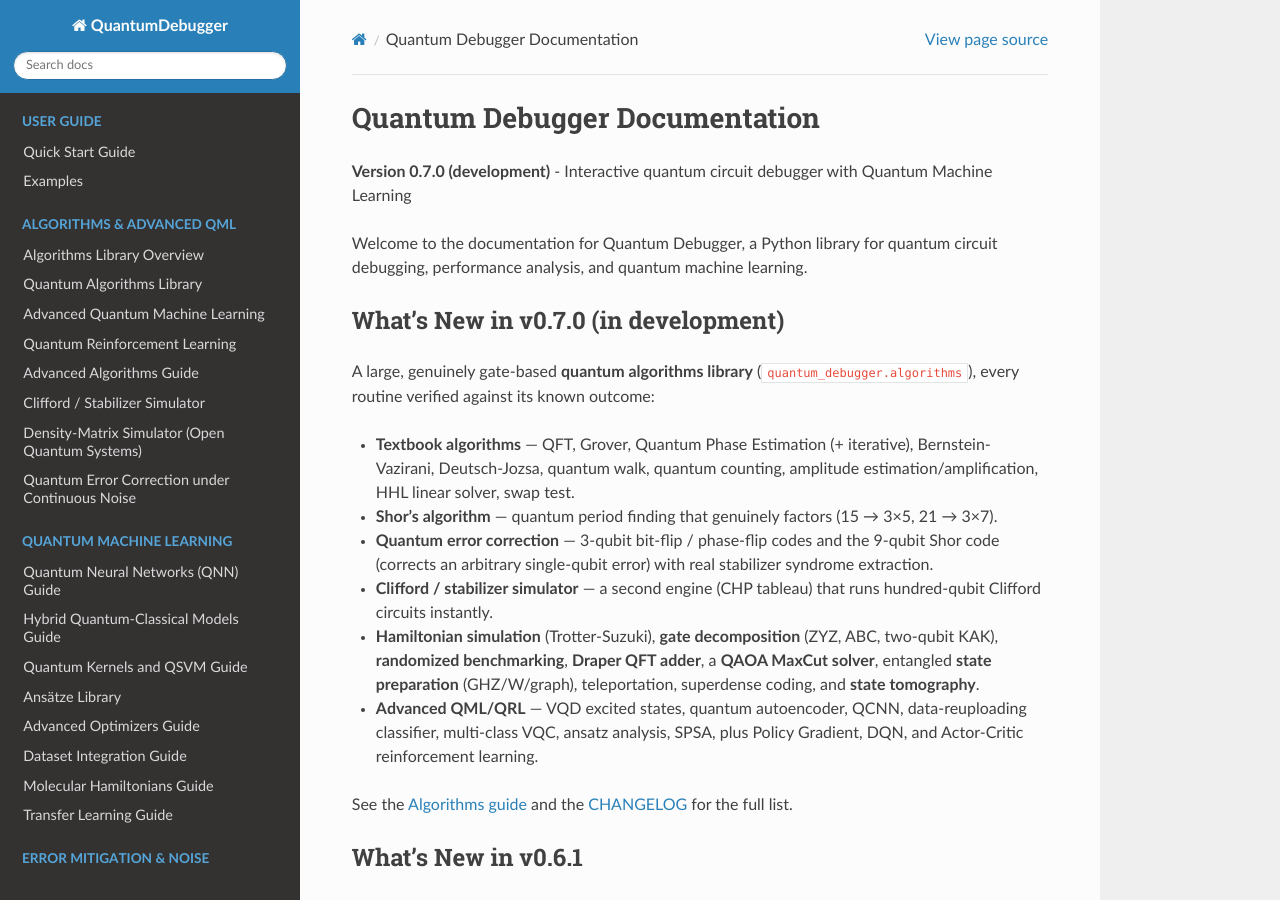
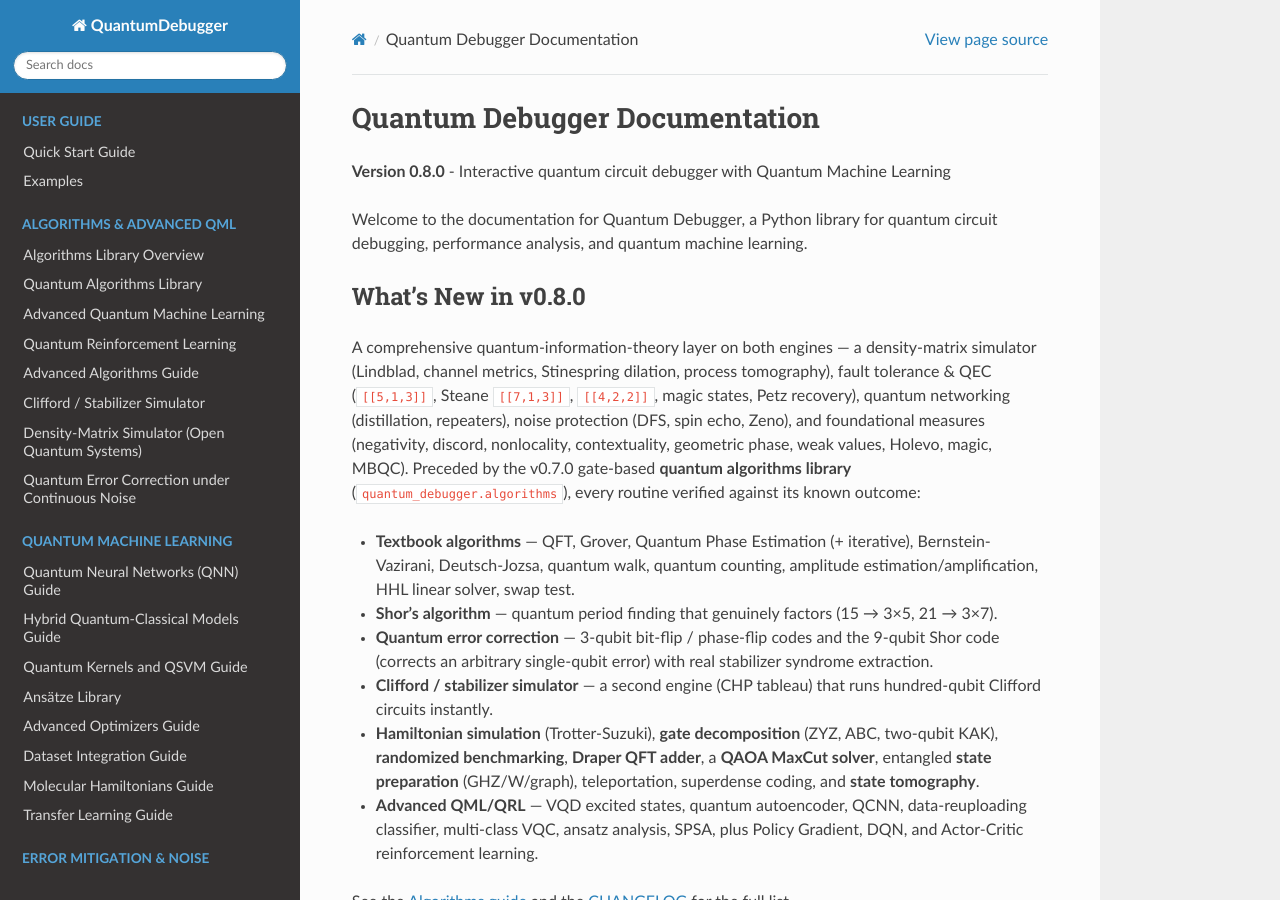
Before and after one commit to Raunakg2005/quantum-debugger, a Sphinx documentation site: the page built from docs/index.md, in a window 1280 px wide and 900 px high. Built offline with Sphinx 7.4.7 and the Read the Docs theme 3.1.0, drawn with Linux system fonts in a browser that asks for light colours.

Commit message:
0.8.0: release — set version to 0.8.0, promote README and docs from dev to released

```diff
--- a/docs/index.md
+++ b/docs/index.md
@@ -1,12 +1,18 @@
 # Quantum Debugger Documentation
 
-**Version 0.7.0 (development)** - Interactive quantum circuit debugger with Quantum Machine Learning
+**Version 0.8.0** - Interactive quantum circuit debugger with Quantum Machine Learning
 
 Welcome to the documentation for Quantum Debugger, a Python library for quantum circuit debugging, performance analysis, and quantum machine learning.
 
-## What's New in v0.7.0 (in development)
+## What's New in v0.8.0
 
-A large, genuinely gate-based **quantum algorithms library** (`quantum_debugger.algorithms`),
+A comprehensive quantum-information-theory layer on both engines — a density-matrix
+simulator (Lindblad, channel metrics, Stinespring dilation, process tomography),
+fault tolerance & QEC (`[[5,1,3]]`, Steane `[[7,1,3]]`, `[[4,2,2]]`, magic states,
+Petz recovery), quantum networking (distillation, repeaters), noise protection (DFS,
+spin echo, Zeno), and foundational measures (negativity, discord, nonlocality,
+contextuality, geometric phase, weak values, Holevo, magic, MBQC). Preceded by the
+v0.7.0 gate-based **quantum algorithms library** (`quantum_debugger.algorithms`),
 every routine verified against its known outcome:
 
 - **Textbook algorithms** — QFT, Grover, Quantum Phase Estimation (+ iterative),
--- a/quantum_debugger/__init__.py
+++ b/quantum_debugger/__init__.py
@@ -13,7 +13,7 @@ Features:
 - Hardware profile support
 """
 
-__version__ = "0.8.0.dev0"
+__version__ = "0.8.0"
 __author__ = "Raunak Kumar Gupta"
 __license__ = "MIT"
 
```
Also changed, not shown: README.md (+27 -20 lines).
